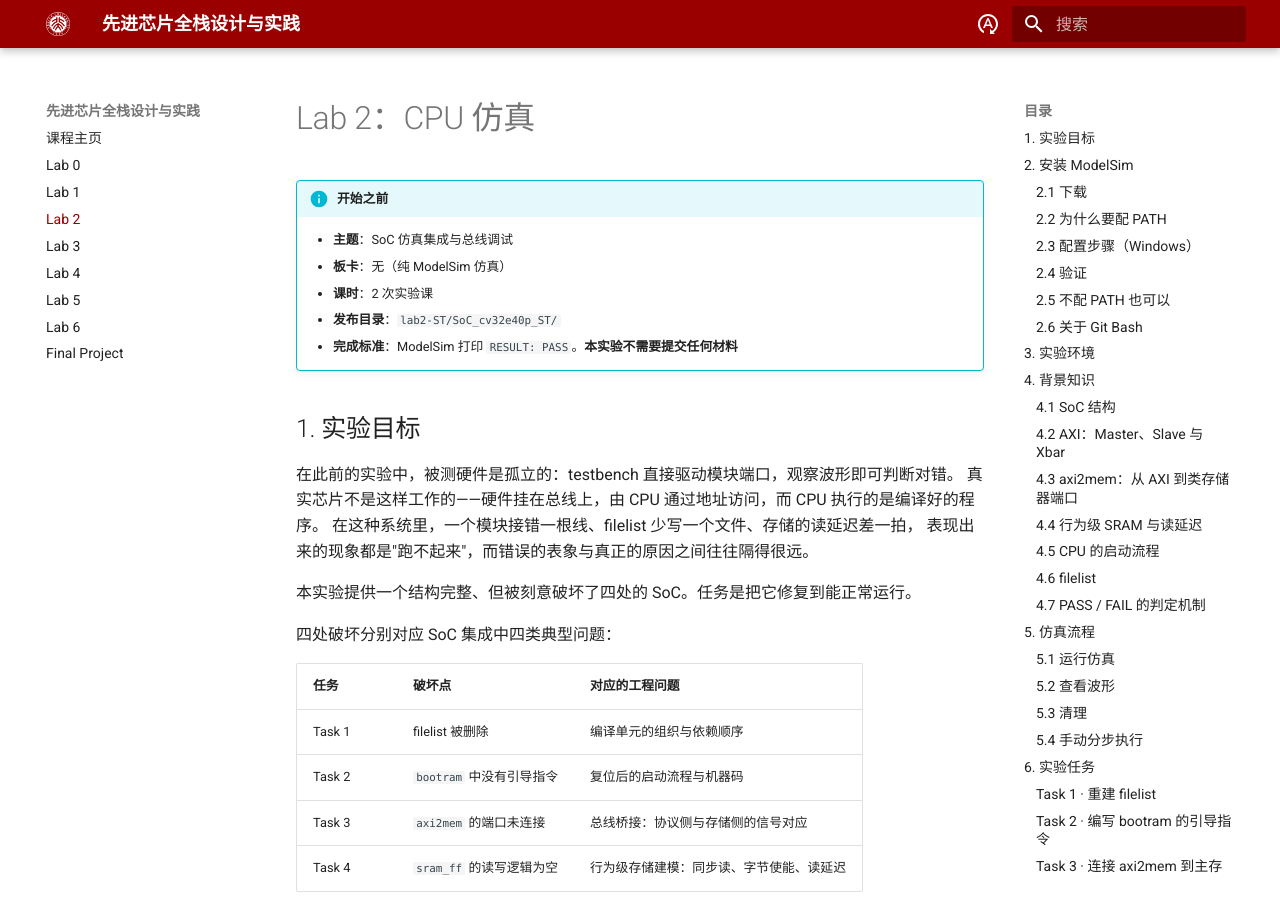
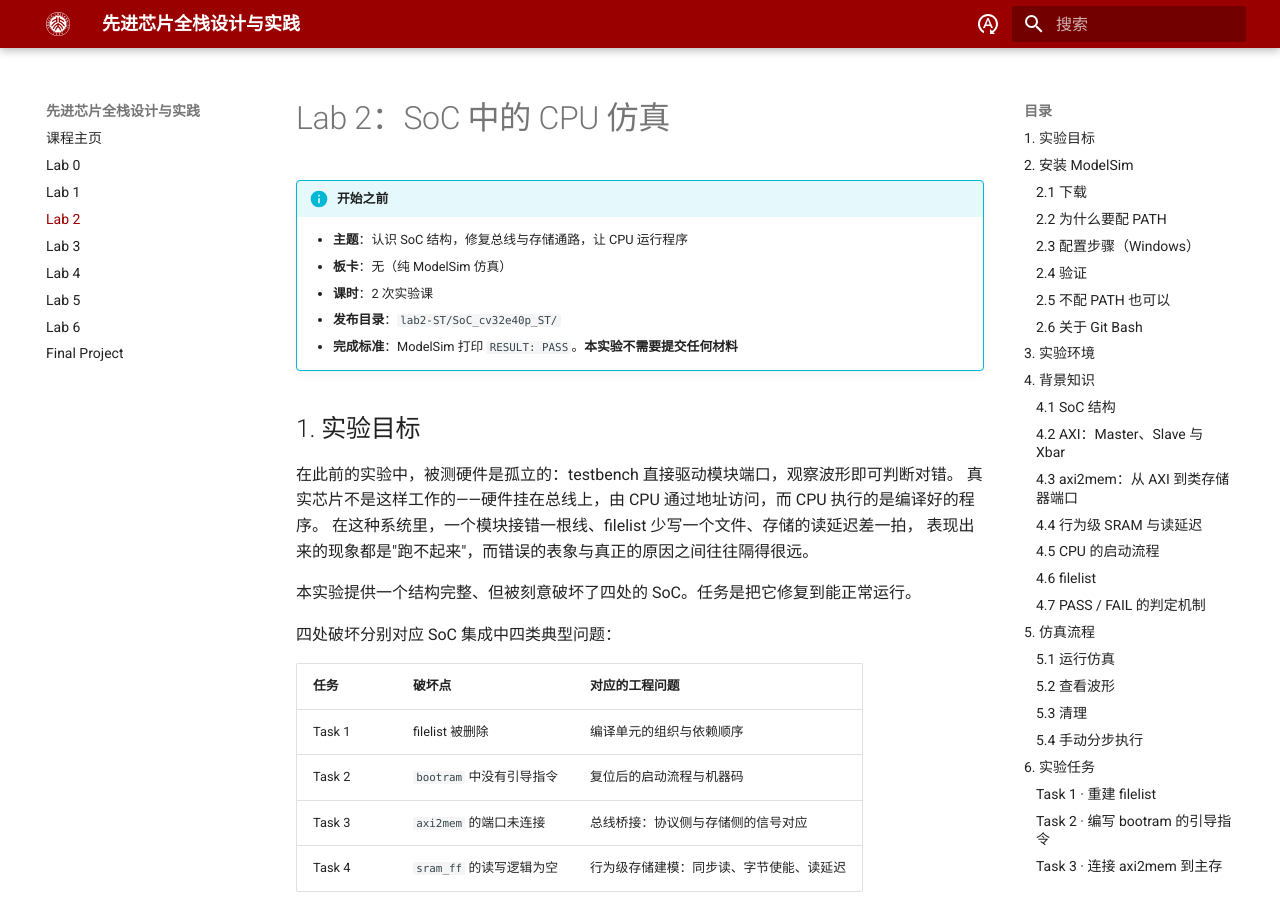
Before and after one commit to pku-pacific-lab-team/Course-Tapeout, an MkDocs documentation site: the page built from 2026-fall/lab-2.md, in a window 1280 px wide and 900 px high. Built offline with MkDocs 1.6.1 and Material for MkDocs 9.7.7, drawn with Linux system fonts in a browser that asks for light colours; some web fonts are replaced.

Commit message:
Lab 2 标题改为「SoC 中的 CPU 仿真」，主题行同步更新
原主题「SoC 仿真集成与总线调试」与 Lab 3 标题撞名，改为描述性表述。

Co-Authored-By: Claude Code <noreply@anthropic.com>

```diff
--- a/2026-fall/lab-2.md
+++ b/2026-fall/lab-2.md
@@ -1,7 +1,7 @@
-# Lab 2：CPU 仿真
+# Lab 2：SoC 中的 CPU 仿真
 
 !!! info "开始之前"
-    - **主题**：SoC 仿真集成与总线调试
+    - **主题**：认识 SoC 结构，修复总线与存储通路，让 CPU 运行程序
     - **板卡**：无（纯 ModelSim 仿真）
     - **课时**：2 次实验课
     - **发布目录**：`lab2-ST/SoC_cv32e40p_ST/`
```
Also changed, not shown: 2026-fall/index.md (+1 -1 lines).
